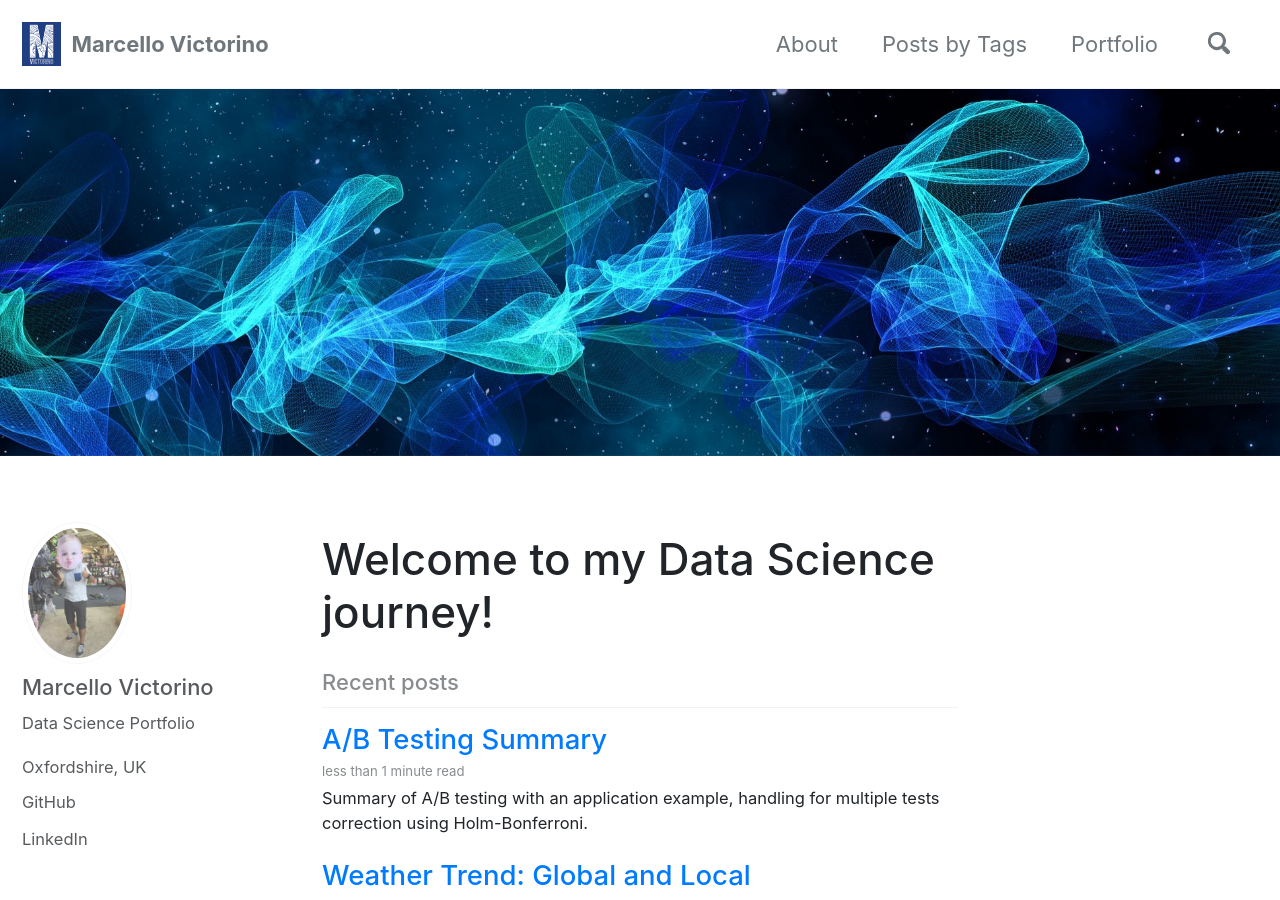
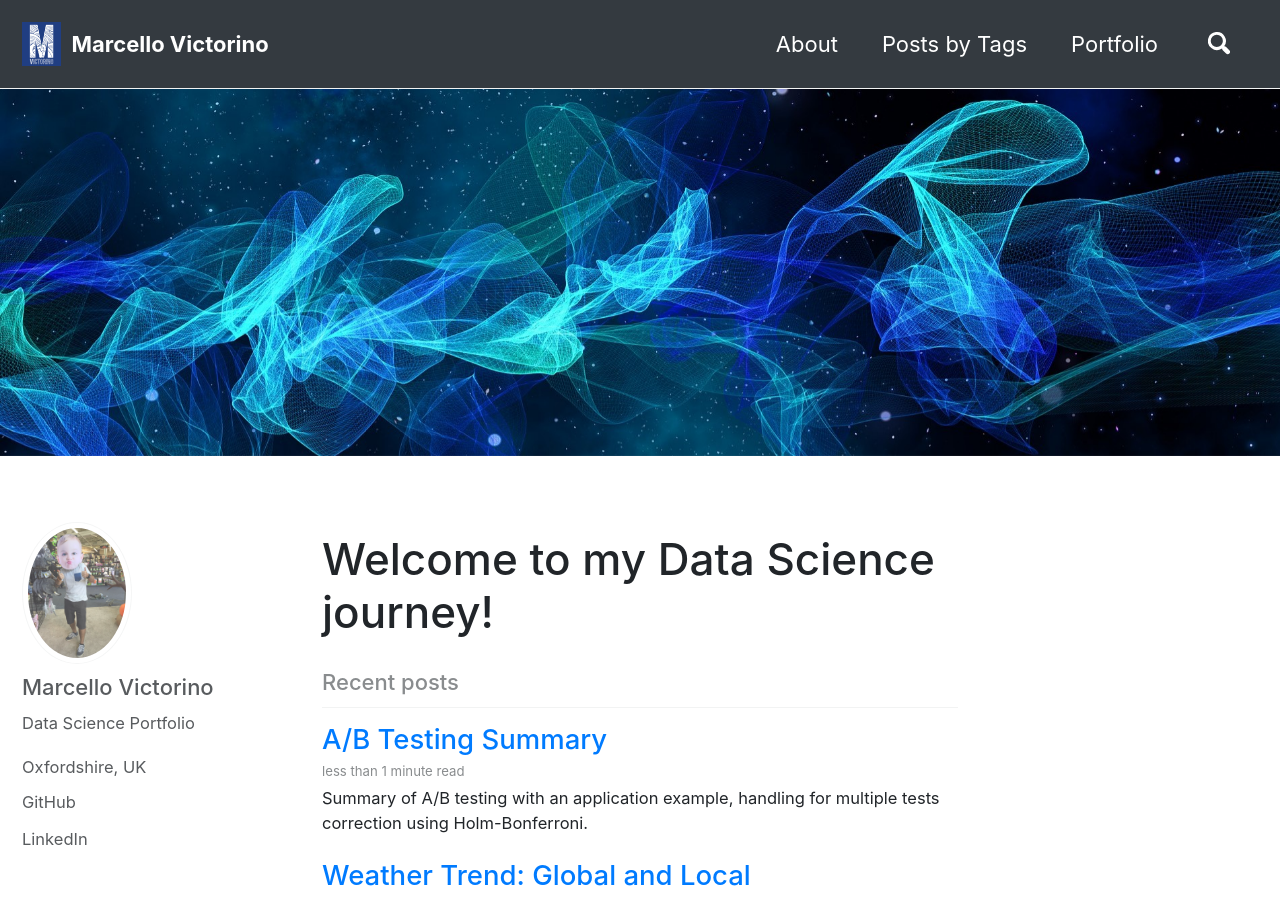
Before and after one commit to marcellovictorino/marcellovictorino.github.io, a Jekyll site: the page built from index.html, in a window 1280 px wide and 900 px high. Built offline with Jekyll 4.4.1, drawn with Linux system fonts in a browser that asks for light colours; cached includes are drawn as plain includes; a script that is not in the unit is left out; the list of posts is cut into pages by our own code.

Commit message:
css customization

```diff
--- a/_config.yml
+++ b/_config.yml
@@ -289,7 +289,7 @@ defaults:
       type: posts
     values:
       layout: single
-      author_profile: true
+      author_profile: false
       read_time: true
       comments: # true
       share: true
--- a/_sass/minimal-mistakes/_masthead.scss
+++ b/_sass/minimal-mistakes/_masthead.scss
@@ -24,6 +24,7 @@
     -ms-flex-pack: justify;
     justify-content: space-between;
     font-family: $sans-serif-narrow;
+    background-color: $navbar-background-color;
 
     @include breakpoint($x-large) {
       max-width: $x-large;
@@ -80,6 +81,7 @@
   display: block;
   list-style-type: none;
   white-space: nowrap;
+  // font-weight: bold; // navbar text bold
 
   &--lg {
     padding-right: 2em;
--- a/_sass/minimal-mistakes/_navigation.scss
+++ b/_sass/minimal-mistakes/_navigation.scss
@@ -177,7 +177,8 @@
   -ms-flex-align: center;
   align-items: center;
   min-height: $nav-height;
-  background: $background-color;
+  // background: $background-color;
+  background: $navbar-background-color; // custom
 
   a {
     display: block;
@@ -424,7 +425,7 @@
       }
 
       &:hover {
-        text-decoration: underline;
+        text-decoration: none;
       }
     }
   }
--- a/_sass/minimal-mistakes/_search.scss
+++ b/_sass/minimal-mistakes/_search.scss
@@ -14,14 +14,14 @@
   height: $nav-toggle-height;
   border: 0;
   outline: none;
-  color: $primary-color;
+  color: $navbar-text-color;//$primary-color;
   background-color: transparent;
   cursor: pointer;
   -webkit-transition: 0.2s;
   transition: 0.2s;
 
   &:hover {
-    color: mix(#000, $primary-color, 25%);
+    color: mix(#000, $navbar-text-color, 25%);
   }
 }
 
--- a/_sass/minimal-mistakes/_variables.scss
+++ b/_sass/minimal-mistakes/_variables.scss
@@ -53,7 +53,10 @@ $darker-gray: mix(#000, $gray, 60%) !default;
 $light-gray: mix(#fff, $gray, 50%) !default;
 $lighter-gray: mix(#fff, $gray, 90%) !default;
 
-$background-color: #fff !default;
+$navbar-text-color: #fff; // custom navbar text color
+$navbar-background-color: #343a40 !default; // custom navbar background color
+
+$background-color: rgb(255, 255, 255) !default; // navbar background color
 $code-background-color: #fafafa !default;
 $code-background-color-dark: $light-gray !default;
 $text-color: $dark-gray !default;
@@ -105,8 +108,8 @@ $xing-color: #006567 !default;
 $link-color: mix(#000, $info-color, 15%) !default;
 $link-color-hover: mix(#000, $link-color, 25%) !default;
 $link-color-visited: mix(#fff, $link-color, 15%) !default;
-$masthead-link-color: $primary-color !default;
-$masthead-link-color-hover: mix(#000, $primary-color, 25%) !default;
+$masthead-link-color: #fff; //$primary-color !default; // navbar text
+$masthead-link-color-hover: mix(#fff, $primary-color, 75%) !default; // navbar text when hovered
 $navicon-link-color-hover: mix(#fff, $primary-color, 75%) !default;
 
 /* syntax highlighting (base16) */
```
